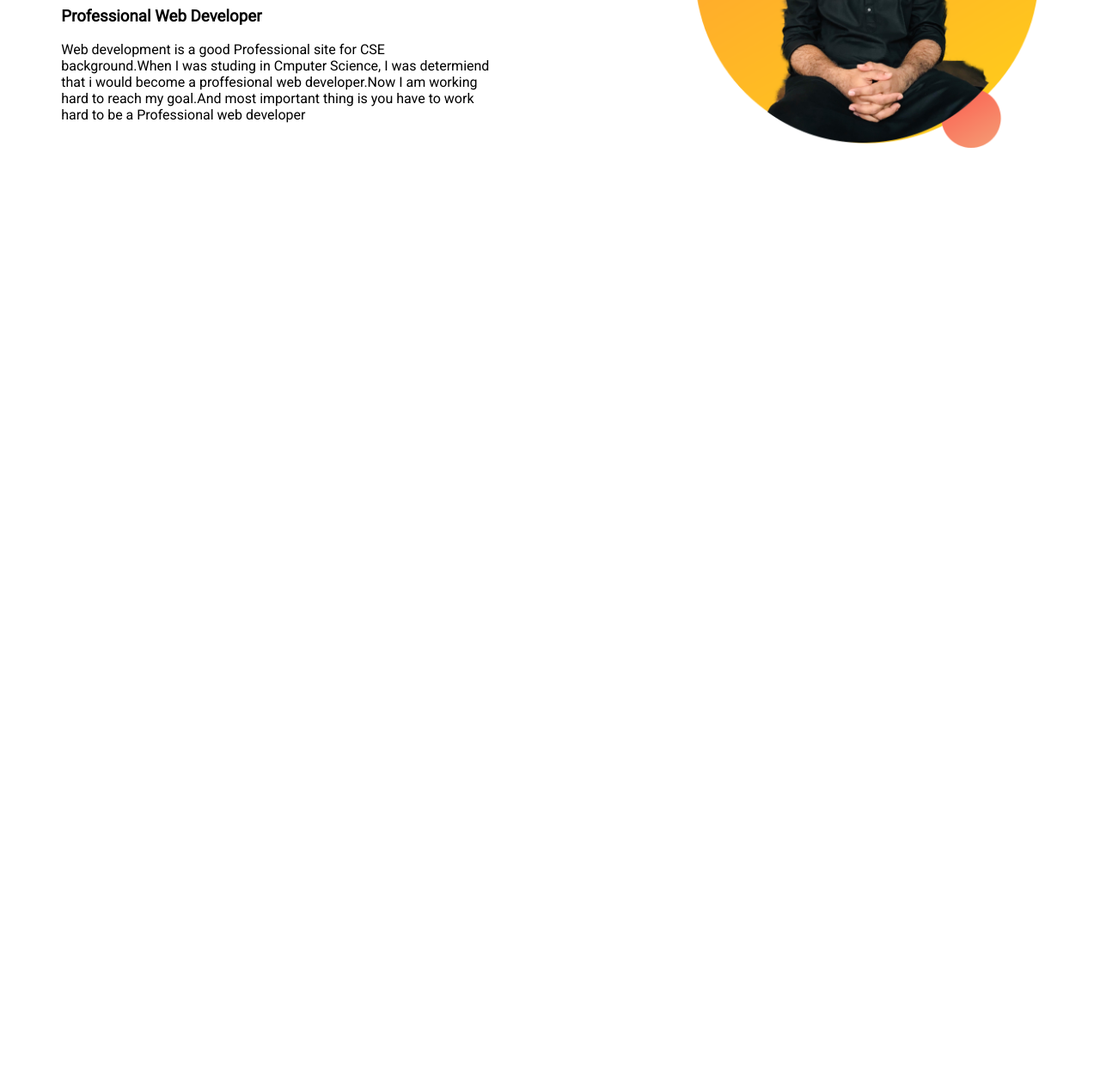
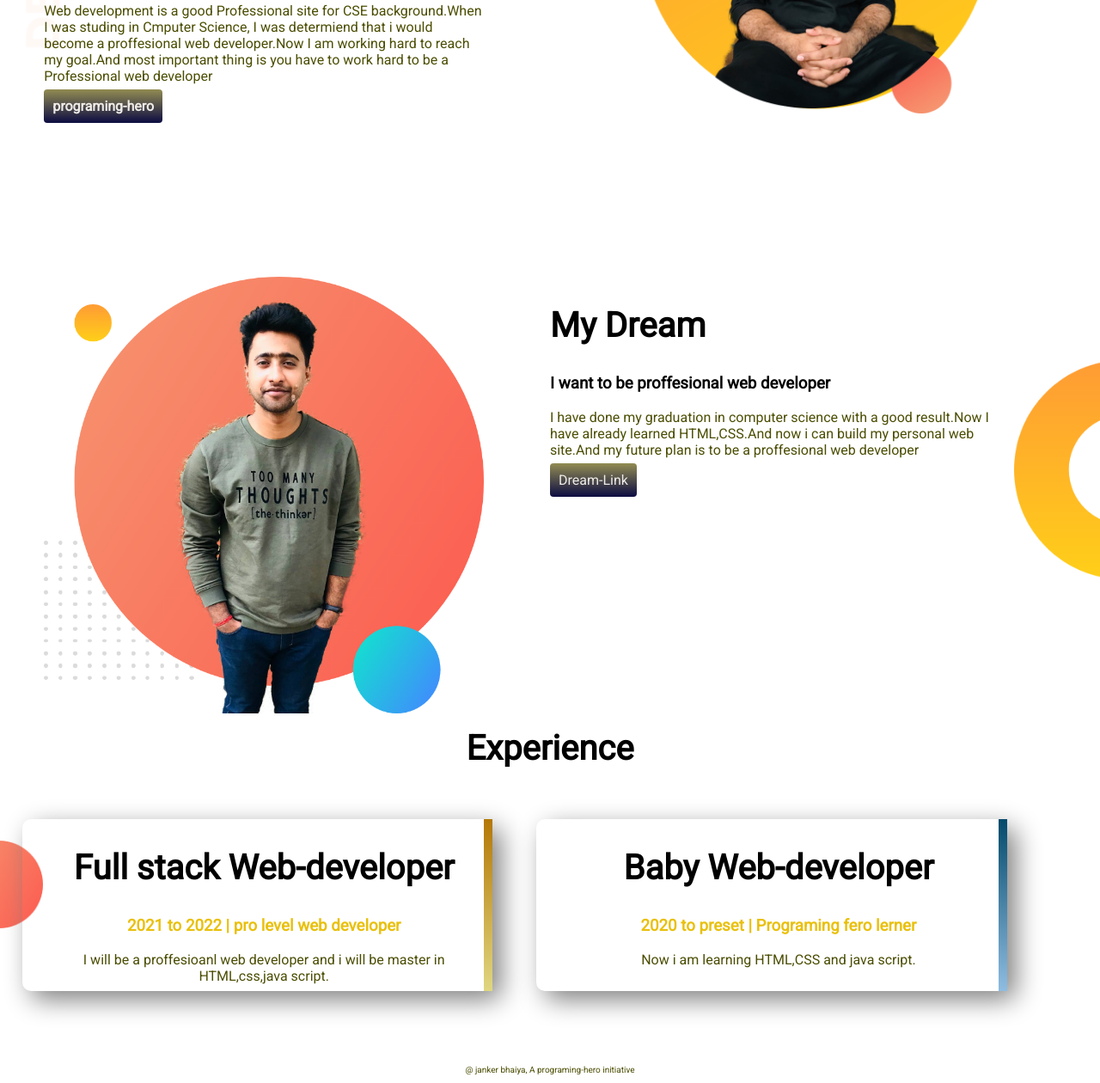
Before and after one commit to anup-paul/my-portfolio, a plain HTML site: page index.html in a window 1280 px wide. Shown: the part 304-1564 px from the top of the page at 86% size. Before the commit the page ends 800 px from the top, so only its background shows below. Drawn offline with Linux system fonts and the light colour scheme.

Commit message:
my first web site

```diff
--- a/index.html
+++ b/index.html
@@ -9,17 +9,51 @@
     <link rel="stylesheet" href="style.css">
 </head>
 <body>
-    <section>
+    <section class="banner">
         <div class="halfwidth">
             <h1>welcome to </h1>
             <h1><span class="name-highlight">Paul</span> website</h1>
              <h3>Professional Web Developer</h3>
              <p>Web development is a good Professional site for CSE background.When I was studing in Cmputer Science, I was determiend that i would become a proffesional web developer.Now I am working hard to reach my goal.And most important thing is you have to work hard to be a Professional web developer </p>
+             <a class="link-button" target="_blank" href="https://web.programming-hero.com/"><b>programing-hero</b></a>
         </div>
         <div class="halfwidth">
             <img src="images/profileOne.png" alt="">
         </div>
     </section>
+    <section class="bannerTwo">
+        <div class="halfwidth">
+            <img src="images/anup2nd.png">
+        </div>
+        <div class="halfwidth">
+            <h2>My Dream</h2>
+            <h3>I want to be proffesional web developer</h3>
+            <P>I have done my graduation in computer science with a good result.Now I have already learned HTML,CSS.And now i can build my personal web site.And my future plan is to be a proffesional web developer</P>
+            <a class="link-button" target="blank" href="https://www.programming-hero.com/">Dream-Link</a>
+
+        </div>
+    </section>
+
+    <section class="experience-area">
+        <h2>Experience</h2>
+        <div id="full-stack" class="halfwidth single-experience">
+            <h2>Full stack Web-developer</h2>
+            <h3 class="name-highlight">2021 to 2022 | pro level web developer</h3>
+            <p>
+                I will be a proffesioanl web developer and  i will be master in HTML,css,java script.
+            </p>
+        </div>
+        <div id="baby-dev" class="halfwidth single-experience">
+            <h2>Baby Web-developer</h2>
+            <h3 class="name-highlight">2020 to preset | Programing fero lerner</h3>
+            <p>Now i am learning HTML,CSS and java script.</p>
+
+        </div>
+
+    </section>
+
+    <footer><p>@ janker bhaiya, A programing-hero initiative</p></footer>
+
 
 </body>
 </html>
--- a/style.css
+++ b/style.css
@@ -1,10 +1,19 @@
 body
 {
     font-family: 'Roboto', sans-serif;
+    margin: 0;
 }
 h1
 {
     font-size: 50px;
+}
+h2
+{
+    font-size: 40px;
+}
+p
+{
+    color: rgb(75, 77, 2);
 }
 .name-highlight
 {
@@ -14,9 +23,83 @@ h1
 {
     width: 40%;
     float: left;
-    margin: 5%;
+    margin: 2%;
+    padding-left: 2%;
+    height: 500px;
+
 }
 .halfwidth img
 {
     width: 100%;
 }
+.banner
+{
+    background-image: url(images/top-banner.png);
+    background-repeat: no-repeat;
+    height: 600px;
+
+}
+section
+{
+    height: 500px;
+    padding-bottom: 100pxl;
+
+
+
+}
+.link-button
+{
+    color: rgb(238, 235, 232);
+    background-image:linear-gradient(rgb(146, 140, 82),rgb(12, 12, 66));
+
+    text-decoration: none;
+    padding: 10px 10px;
+    border-radius: 4px;
+}
+.bannerTwo
+{
+    background-image: url(images/dream-bg.png);
+    background-repeat: no-repeat;
+    background-position: right;
+    background-size: 100px;
+}
+.experience-area
+{
+
+    text-align: center;
+    height: 400px;
+    background-image: url(images/exp-bg.png);
+    background-repeat: no-repeat;
+    background-size:50px;
+    background-position: left;
+
+
+}
+.single-experience
+{
+    height: 200px;
+    box-shadow: 10px 10px 30px grey;
+    border-radius: 10px;
+
+}
+#full-stack
+{
+    border-right: 10px solid;
+    border-image:linear-gradient(180deg,rgb(180, 119, 5), rgb(224, 215, 129));
+    border-image-slice: 1;
+
+}
+#baby-dev
+{
+    border-right: 10px solid;
+    border-image:linear-gradient(180deg,rgb(3, 74, 107), rgb(143, 189, 226));
+    border-image-slice: 1;
+
+}
+
+footer
+{
+    text-align: center;
+    font-size: 10px;
+
+}
```
Also changed, not shown: images/anup2nd.png (added), images/dream-bg.png (added), images/exp-bg.png (added).
